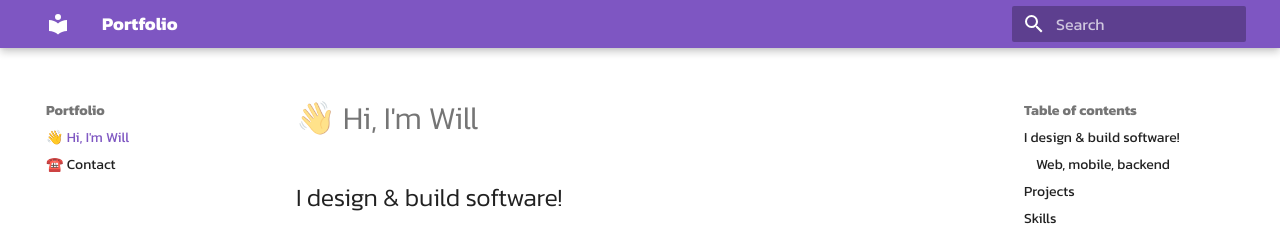
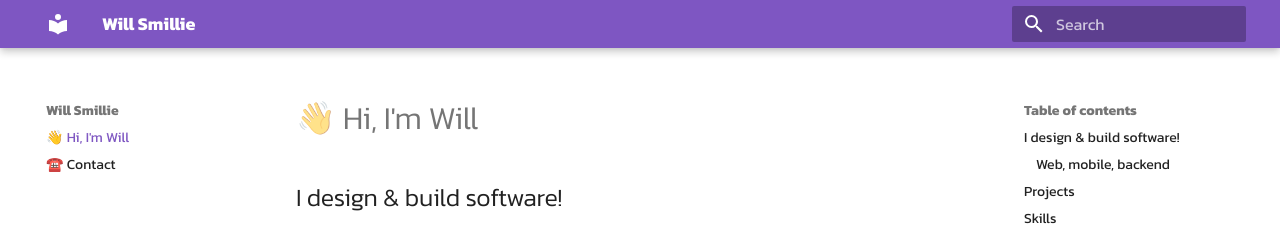
Before and after one commit to willsmillie/portfolio, an MkDocs documentation site: the page built from docs/index.md, in a window 1280 px wide. Shown: the top 226 px of the page. Built offline with MkDocs 1.6.1 and Material for MkDocs 9.7.7, drawn with Linux system fonts in a browser that asks for light colours; emoji names are drawn with the system emoji font.

Commit message:
update site name

```diff
--- a/mkdocs.yml
+++ b/mkdocs.yml
@@ -1,6 +1,6 @@
 # mkdocs.yml
 
-site_name: 'Portfolio'
+site_name: 'Will Smillie'
 site_url: https://willsmillie.me/
 theme:
   name: material
```
